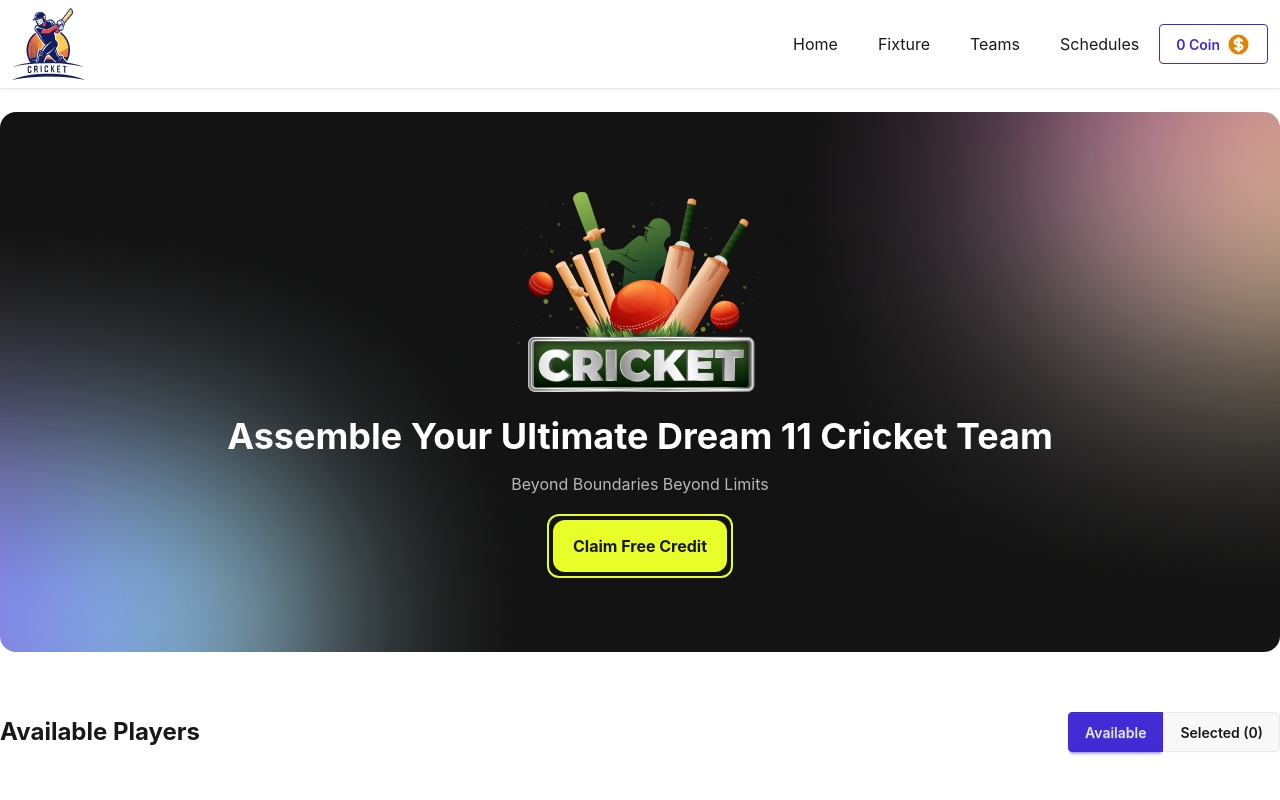
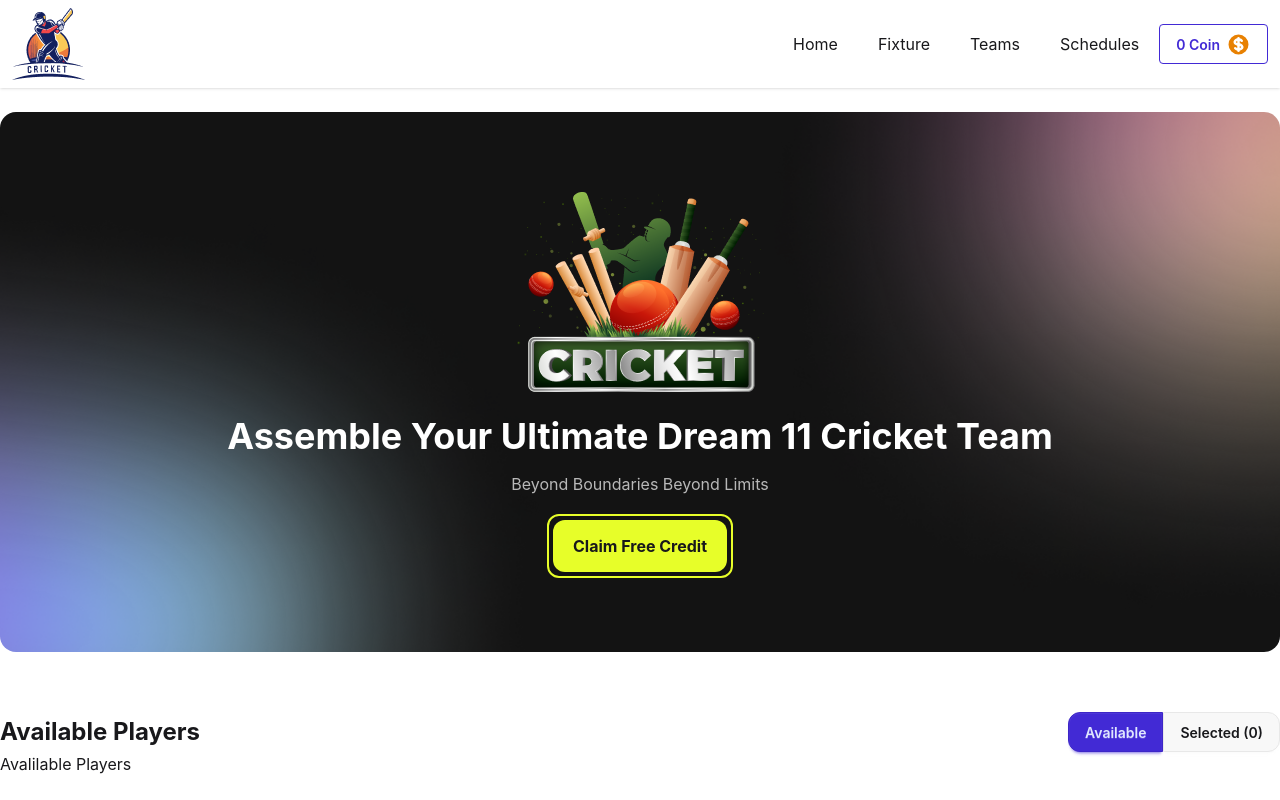
Before and after one commit to nayon-kumar/bpl-dream, a React (Vite) app: page / in a window 1280 px wide. Built offline with nearby package versions, Linux system fonts and the light colour scheme.

Commit message:
Available and selected logic added

```diff
--- a/src/components/Players/Players.jsx
+++ b/src/components/Players/Players.jsx
@@ -1,28 +1,36 @@
 import React, { useState } from "react";
+import AvailablePlayers from "../Players/AvailablePlayers/AvailablePlayers";
+import SelectedPlayers from "../Players/SelectedPlayers/SelectedPlayers";
 
 const Players = () => {
   const [available, setAvilable] = useState("available");
   return (
     <div className="container mx-auto mt-15">
-      <div className="flex items-center justify-between">
+      <div className="flex flex-wrap gap-4 items-center justify-center sm:justify-between">
         <div>
-          <h4 className="font-bold text-2xl">Available Players</h4>
+          {available === "available" ? (
+            <h4 className="font-bold text-2xl">Available Players</h4>
+          ) : (
+            <h4 className="font-bold text-2xl">Selected Player (4/6)</h4>
+          )}
         </div>
         <div className="flex">
           <button
             onClick={() => setAvilable("available")}
-            className={`btn rounded-r-none ${available === "available" ? "btn-primary" : ""}`}
+            className={`btn rounded-xl rounded-r-none ${available === "available" ? "btn-primary" : ""}`}
           >
             Available
           </button>
           <button
             onClick={() => setAvilable("selected")}
-            className={`btn rounded-l-none ${available === "selected" ? "btn-primary" : ""}`}
+            className={`btn rounded-xl rounded-l-none ${available === "selected" ? "btn-primary" : ""}`}
           >
             Selected (0)
           </button>
         </div>
       </div>
+
+      {available === "available" ? <AvailablePlayers /> : <SelectedPlayers />}
     </div>
   );
 };
```
